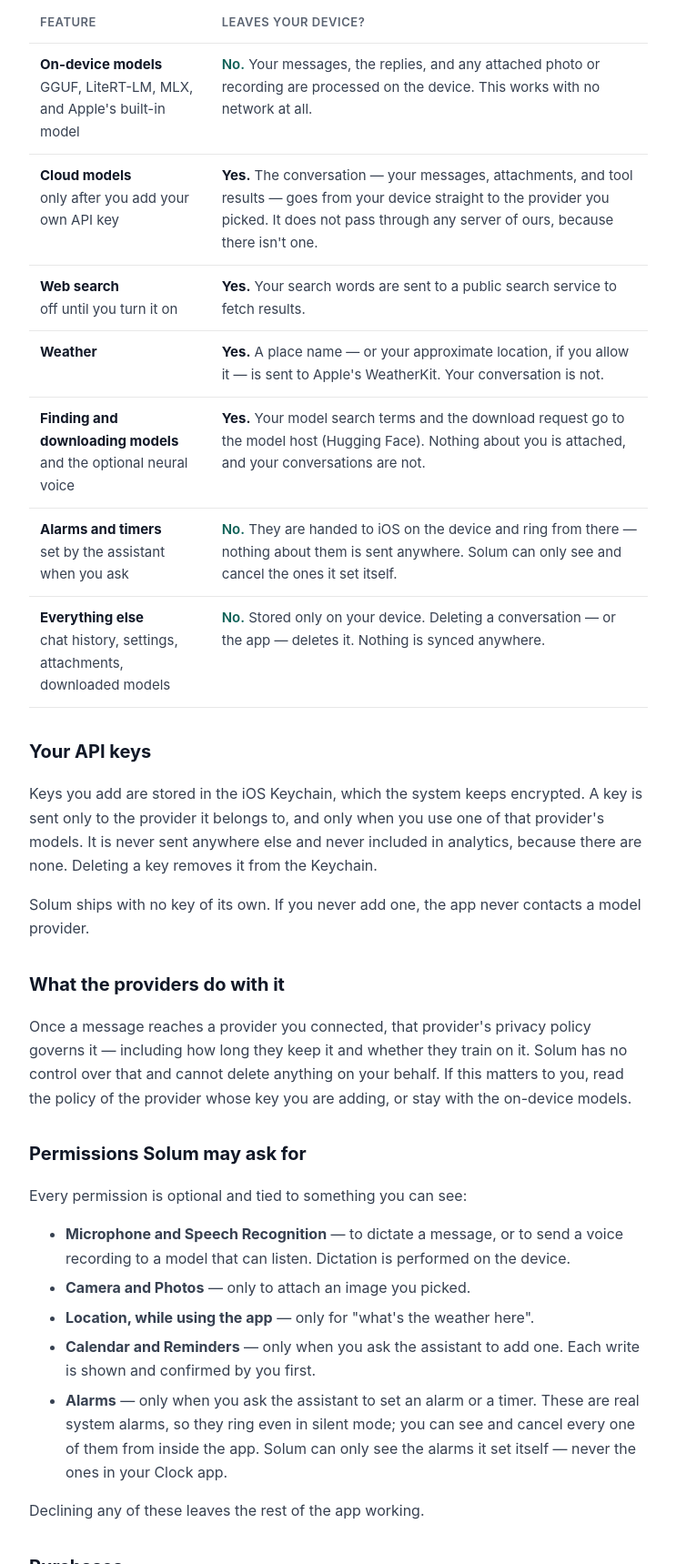
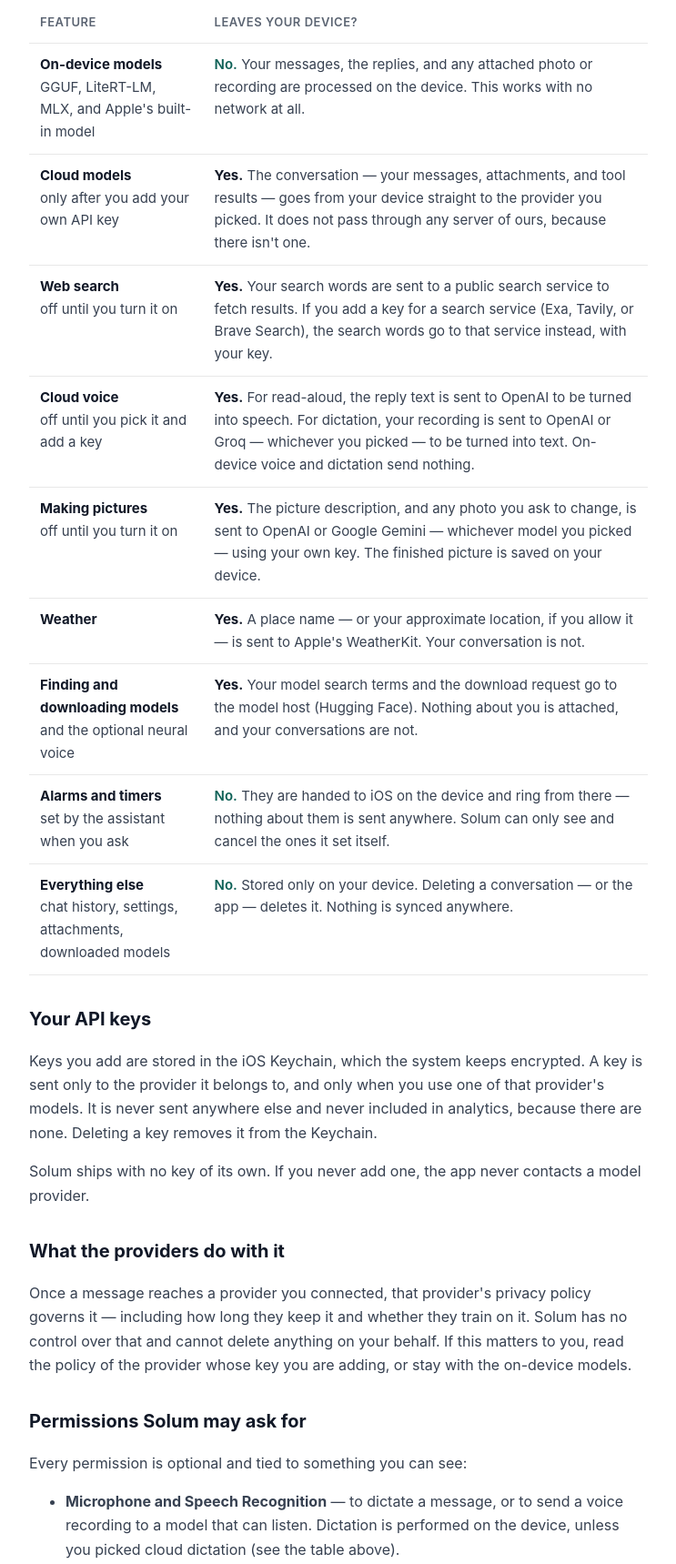
Before and after one commit to ryancancode10/App-Support, a plain HTML site: page solum/privacy.html in a window 1280 px wide. Shown: the part 629-2348 px from the top of the page at 91% size, without its empty margins (268-1011 px from the left). Drawn offline with Linux system fonts and the light colour scheme.

Commit message:
Solum 1.1: list search keys, cloud voice, picture making, and notifications
Co-Authored-By: Claude Opus 5.5 <noreply@anthropic.com>

```diff
--- a/solum/privacy.html
+++ b/solum/privacy.html
@@ -69,7 +69,7 @@
 <div class="wrap">
   <a class="back" href="../index.html">&larr; Apps</a>
   <h1>Solum Privacy Policy</h1>
-  <p class="date">Last updated: August 15, 2026</p>
+  <p class="date">Last updated: November 8, 2026</p>
 
   <div class="highlight">
     <p>Solum has no server of its own. There is no account and no analytics, and nothing is ever sent to us. When something does leave your device, it is because you chose a feature that needs it. Every one of those features is listed on this page.</p>
@@ -91,7 +91,15 @@
     </tr>
     <tr>
       <td><strong>Web search</strong><br>off until you turn it on</td>
-      <td><strong>Yes.</strong> Your search words are sent to a public search service to fetch results.</td>
+      <td><strong>Yes.</strong> Your search words are sent to a public search service to fetch results. If you add a key for a search service (Exa, Tavily, or Brave Search), the search words go to that service instead, with your key.</td>
+    </tr>
+    <tr>
+      <td><strong>Cloud voice</strong><br>off until you pick it and add a key</td>
+      <td><strong>Yes.</strong> For read-aloud, the reply text is sent to OpenAI to be turned into speech. For dictation, your recording is sent to OpenAI or Groq — whichever you picked — to be turned into text. On-device voice and dictation send nothing.</td>
+    </tr>
+    <tr>
+      <td><strong>Making pictures</strong><br>off until you turn it on</td>
+      <td><strong>Yes.</strong> The picture description, and any photo you ask to change, is sent to OpenAI or Google Gemini — whichever model you picked — using your own key. The finished picture is saved on your device.</td>
     </tr>
     <tr>
       <td><strong>Weather</strong></td>
@@ -121,8 +129,9 @@
   <h2>Permissions Solum may ask for</h2>
   <p>Every permission is optional and tied to something you can see:</p>
   <ul>
-    <li><strong>Microphone and Speech Recognition</strong> — to dictate a message, or to send a voice recording to a model that can listen. Dictation is performed on the device.</li>
-    <li><strong>Camera and Photos</strong> — only to attach an image you picked.</li>
+    <li><strong>Microphone and Speech Recognition</strong> — to dictate a message, or to send a voice recording to a model that can listen. Dictation is performed on the device, unless you picked cloud dictation (see the table above).</li>
+    <li><strong>Camera and Photos</strong> — only to attach an image you picked, or to save a picture you asked to keep (add-only; Solum cannot see your library this way).</li>
+    <li><strong>Notifications</strong> — only to tell you a cloud reply is ready while Solum is in the background. You can turn this off in Settings.</li>
     <li><strong>Location, while using the app</strong> — only for "what's the weather here".</li>
     <li><strong>Calendar and Reminders</strong> — only when you ask the assistant to add one. Each write is shown and confirmed by you first.</li>
     <li><strong>Alarms</strong> — only when you ask the assistant to set an alarm or a timer. These are real system alarms, so they ring even in silent mode; you can see and cancel every one of them from inside the app. Solum can only see the alarms it set itself — never the ones in your Clock app.</li>
```
